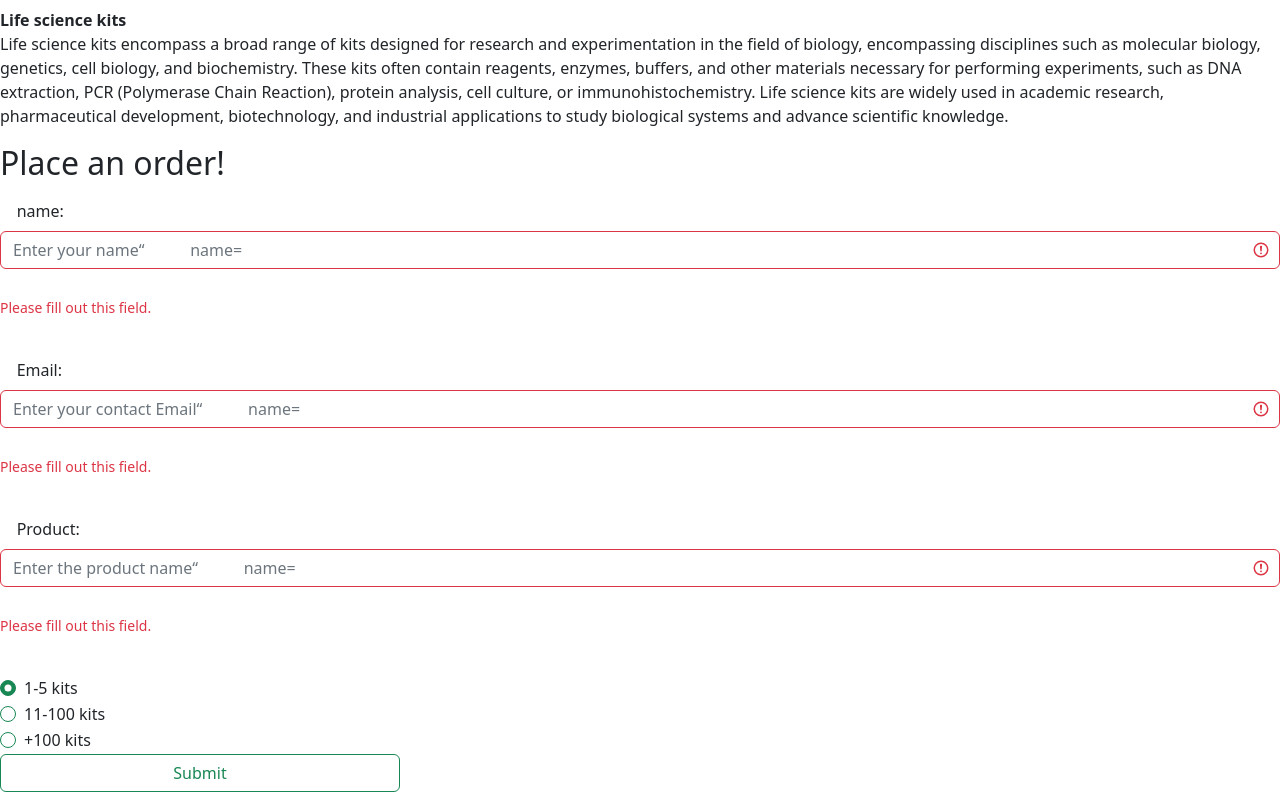
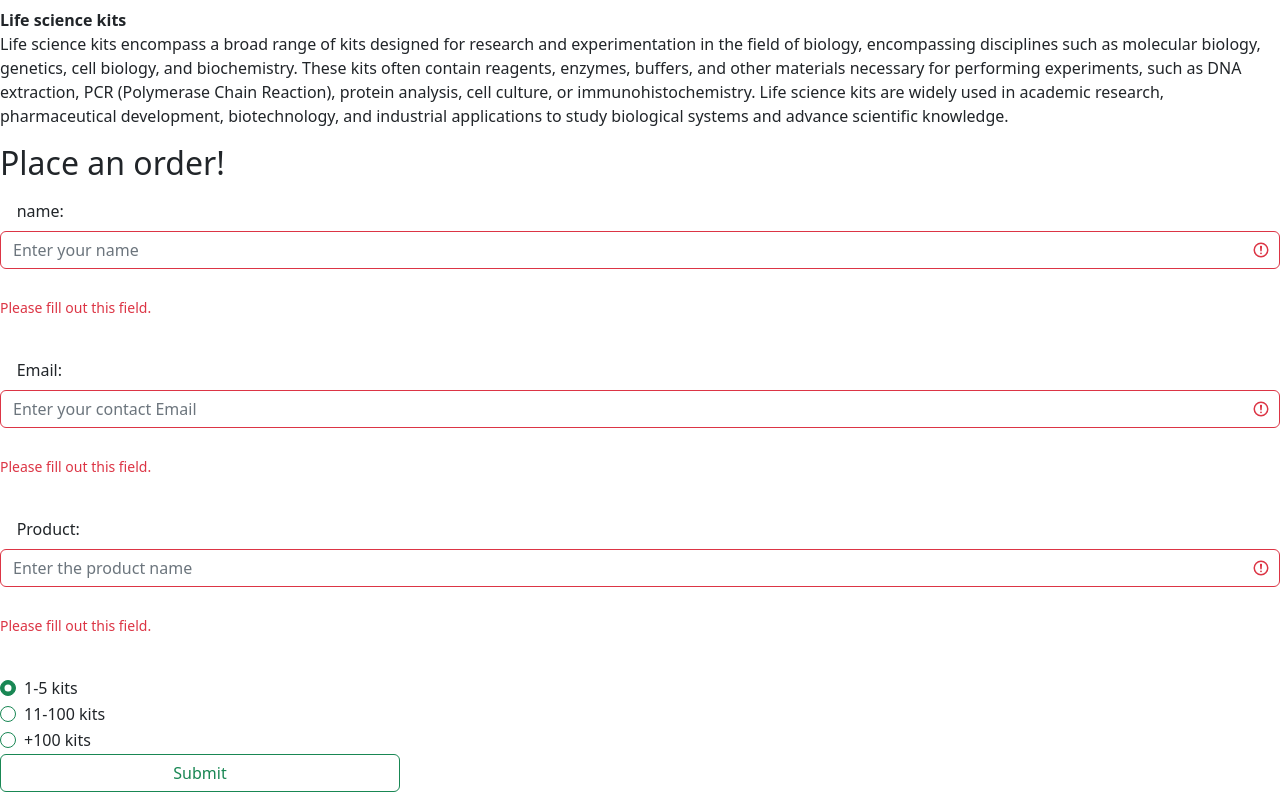
Before and after one commit to AhdMahruqi/task2, a plain HTML site: page products.html in a window 1280 px wide. Shown: the part 1248-2040 px from the top of the page. Drawn offline with nearby package versions, Linux system fonts and the light colour scheme.

Commit message:
Update products.html

```diff
--- a/products.html
+++ b/products.html
@@ -76,21 +76,21 @@
     <form action="https://httpbin.org/get" method="get" class="was-validated">
         <div class="mb-3 mt-3">
     <label for="name" class="form-label">name:</label>
-    <input type="text" class="form-control" id="name" placeholder="Enter your name“
+    <input type="text" class="form-control" id="name" placeholder="Enter your name"
            name="name" required>
       <div class="valid-feedback">Valid.</div>
       <div class="invalid-feedback">Please fill out this field.</div>
     </div>
         <div class="mb-3 mt-3">
     <label for="email" class="form-label">Email:</label>
-    <input type="text" class="form-control" id="email" placeholder="Enter your contact Email“
+    <input type="text" class="form-control" id="email" placeholder="Enter your contact Email"
            name="email" required>
       <div class="valid-feedback">Valid.</div>
       <div class="invalid-feedback">Please fill out this field.</div>
     </div>
         <div class="mb-3 mt-3">
     <label for="product" class="form-label">Product:</label>
-    <input type="text" class="form-control" id="product" placeholder="Enter the product name“
+    <input type="text" class="form-control" id="product" placeholder="Enter the product name"
            name="product" required>
       <div class="valid-feedback">Valid.</div>
       <div class="invalid-feedback">Please fill out this field.</div>
```
